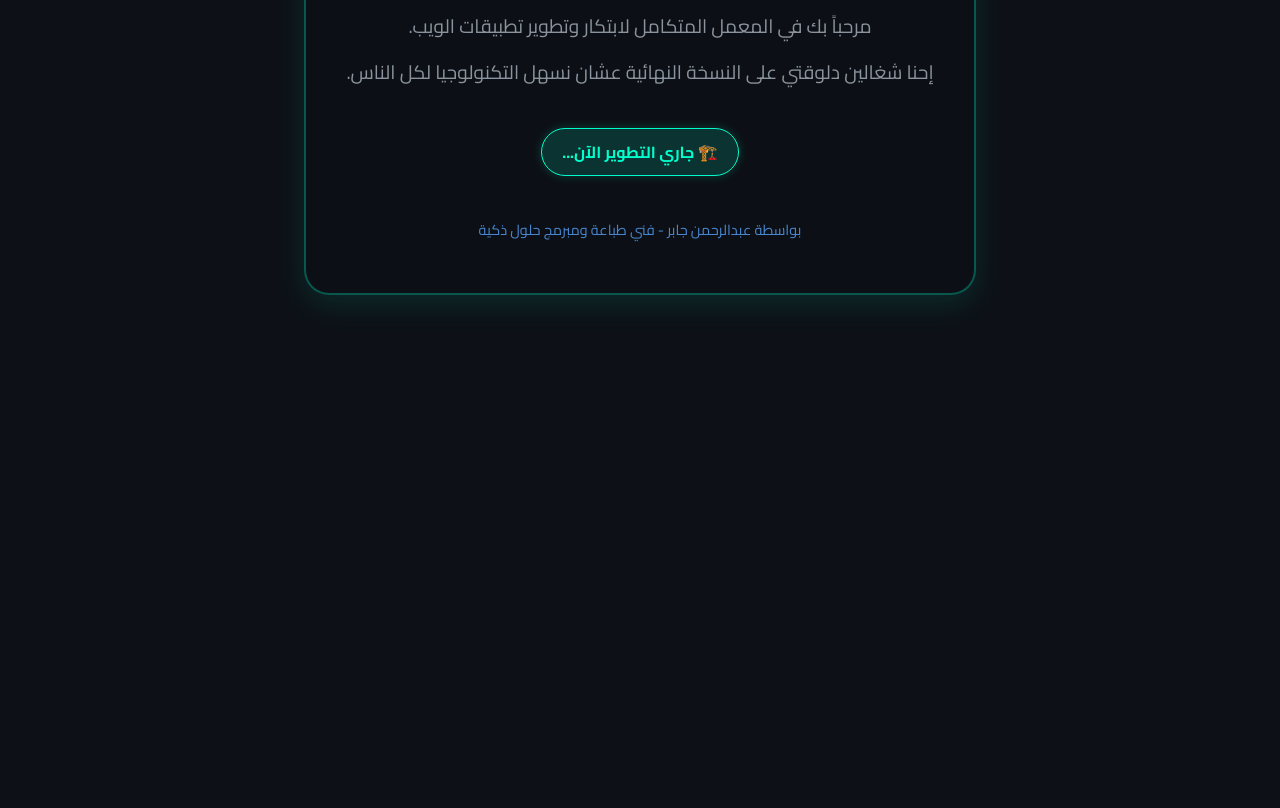
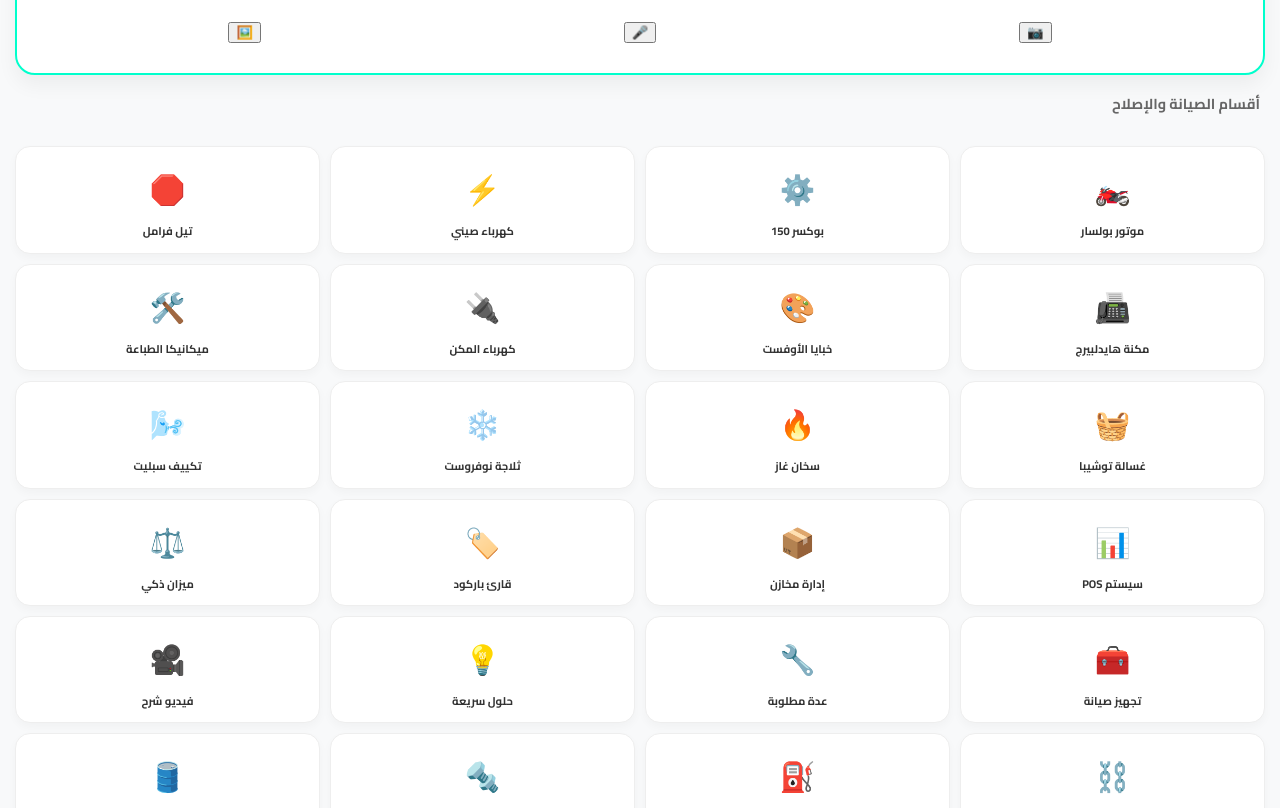
Before and after one commit to abdelrahmangaber103-AJLab/aj-lab-universal, a plain HTML site: page index.html in a window 1280 px wide. Shown: the part 337-1145 px from the top of the page. Before the commit the page ends 800 px from the top, so only its background shows below. Drawn offline with nearby package versions, Linux system fonts and the light colour scheme.

Commit message:
Update AJ Lab Pro

```diff
--- a/index.html
+++ b/index.html
@@ -2,109 +2,130 @@
 <html lang="ar" dir="rtl">
 <head>
     <meta charset="UTF-8">
-    <meta name="viewport" content="width=device-width, initial-scale=1.0">
-    <title>AJ Lab Universal | قريباً</title>
-    <link href="https://fonts.googleapis.com/css2?family=Cairo:wght@400;700&family=Nunito:wght@800;900&display=swap" rel="stylesheet">
+    <meta name="viewport" content="width=device-width, initial-scale=1.0, maximum-scale=1.0, user-scalable=no">
+    <title>AJ Lab Universal Pro</title>
+    <link href="https://fonts.googleapis.com/css2?family=Cairo:wght@400;700&family=Nunito:wght@900&display=swap" rel="stylesheet">
     <style>
-        :root {
-            --primary-color: #00ffcc; /* اللون اللبني المضيء */
-            --secondary-color: #58a6ff; /* لون أزرق فاتح للتفاصيل */
-            --bg-color: #0d1117; /* خلفية داكنة */
-            --text-color: #ffffff; /* لون النص الأبيض */
-        }
-        body {
-            background-color: var(--bg-color);
-            color: var(--text-color);
-            font-family: 'Cairo', sans-serif; /* الفونت الأساسي للنصوص */
-            margin: 0;
-            display: flex;
-            justify-content: center;
-            align-items: center;
-            height: 100vh;
-            overflow: hidden;
-        }
-        .container {
-            text-align: center;
-            border: 2px solid rgba(0, 255, 204, 0.3);
-            padding: 50px 40px;
-            border-radius: 25px;
-            /* تظليل ناعم حول البوكس */
-            box-shadow: 0 10px 30px rgba(0, 255, 204, 0.1);
-            max-width: 90%;
-            background: rgba(13, 17, 23, 0.8); /* خلفية نصف شفافة للبوكس */
-            backdrop-filter: blur(10px); /* تأثير ضبابي خلف البوكس */
-        }
+        :root { --primary: #00ffcc; --bg: #f8f9fa; --dark-card: #1c2128; --text: #333; }
+        body { background-color: var(--bg); font-family: 'Cairo', sans-serif; margin: 0; padding: 0; color: var(--text); }
+        .header { background: linear-gradient(135deg, #1a1a1a, #333); color: white; padding: 20px; text-align: center; border-radius: 0 0 25px 25px; box-shadow: 0 4px 15px rgba(0,0,0,0.2); }
+        .logo { font-family: 'Nunito', sans-serif; font-size: 2.2rem; color: var(--primary); margin: 0; }
 
-        /* --- تنسيق اللوجو الجديد --- */
-        .logo-container {
-            margin-bottom: 30px;
-            /* استخدام فونت بابل احترافي للوجو فقط */
-            font-family: 'Nunito', sans-serif;
-        }
-        .logo-main {
-            font-size: 4rem;
-            font-weight: 900;
-            color: var(--primary-color);
-            /* تأثير توهج (Glow) احترافي */
-            text-shadow: 0 0 15px rgba(0, 255, 204, 0.6);
-            line-height: 1;
-            letter-spacing: -2px;
-        }
-        .logo-sub {
-            font-size: 1.8rem;
-            font-weight: 800;
-            color: var(--text-color);
-            text-transform: uppercase;
-            letter-spacing: 6px;
-            margin-top: -5px;
-            /* تدرج لوني بسيط للكلمة الثانية */
-            background: linear-gradient(to right, #ffffff, var(--secondary-color));
-            -webkit-background-clip: text;
-            -webkit-text-fill-color: transparent;
-        }
-        /* --------------------------- */
+        /* بانر التشخيص الذكي - فيديو وصوت لايف */
+        .ai-banner { background: white; margin: 15px; padding: 20px; border-radius: 20px; box-shadow: 0 10px 20px rgba(0,0,0,0.05); display: flex; flex-direction: column; gap: 15px; border: 2px solid var(--primary); }
+        .live-status { background: #e0fbf6; color: #00a884; padding: 5px 15px; border-radius: 50px; font-weight: bold; font-size: 0.8rem; align-self: flex-start; }
+        .video-container { width: 100%; height: 200px; background: #000; border-radius: 15px; overflow: hidden; display: none; position: relative; }
+        video { width: 100%; height: 100%; object-fit: cover; }
 
-        p {
-            font-size: 1.2rem;
-            line-height: 1.6;
-            color: #8b949e;
-            margin: 15px 0;
-        }
-        .status {
-            display: inline-block;
-            background: rgba(0, 255, 204, 0.15);
-            color: var(--primary-color);
-            padding: 8px 20px;
-            border-radius: 50px;
-            font-weight: bold;
-            margin-top: 25px;
-            border: 1px solid var(--primary-color);
-            box-shadow: 0 0 10px rgba(0, 255, 204, 0.2);
-        }
-        .footer {
-            margin-top: 40px;
-            font-size: 0.9rem;
-            color: var(--secondary-color);
-            opacity: 0.8;
-        }
+        /* شبكة الأقسام (50 زرار فني) */
+        .section-title { padding: 0 20px; font-weight: bold; color: #666; font-size: 0.9rem; }
+        .main-grid { display: grid; grid-template-columns: repeat(4, 1fr); gap: 10px; padding: 15px; }
+        .grid-item { background: white; border-radius: 15px; padding: 15px 5px; text-align: center; box-shadow: 0 4px 10px rgba(0,0,0,0.03); cursor: pointer; transition: 0.2s; border: 1px solid #eee; }
+        .grid-item:active { transform: scale(0.9); background: #f0f0f0; }
+        .grid-item .icon { font-size: 1.8rem; margin-bottom: 8px; display: block; }
+        .grid-item .label { font-size: 0.7rem; font-weight: bold; line-height: 1.2; display: block; }
+
+        /* منطقة الردود */
+        #aiResponse { margin: 15px; padding: 15px; background: var(--dark-card); color: white; border-radius: 15px; display: none; border-right: 5px solid var(--primary); font-size: 0.9rem; }
+
+        .controls { display: flex; justify-content: space-around; padding: 10px; }
+        .btn-action { padding: 12px 25px; border-radius: 50px; border: none; font-weight: bold; cursor: pointer; font-family: 'Cairo'; }
+        .btn-ai { background: var(--primary); color: #1a1a1a; width: 80%; margin: 0 auto; display: block; }
     </style>
 </head>
 <body>
 
-    <div class="container">
-        <div class="logo-container">
-            <div class="logo-main">AJ Lab</div>
-            <div class="logo-sub">Universal</div>
-        </div>
-        <p>مرحباً بك في المعمل المتكامل لابتكار وتطوير تطبيقات الويب.</p>
-        <p>إحنا شغالين دلوقتي على النسخة النهائية عشان نسهل التكنولوجيا لكل الناس.</p>
+    <div class="header">
+        <h1 class="logo">AJ Lab Universal Pro</h1>
+        <p style="font-size: 0.8rem; margin-top: 5px;">النسخة الفابريكا | أسطى كل الصنعات</p>
+    </div>
 
-        <div class="status">🏗️ جاري التطوير الآن...</div>
-
-        <div class="footer">
-            بواسطة عبدالرحمن جابر - فني طباعة ومبرمج حلول ذكية
+    <div class="ai-banner">
+        <div class="live-status">● متصل بالذكاء الاصطناعي لايف</div>
+        <div class="video-container" id="vidBox"><video id="video" autoplay muted></video></div>
+        <textarea id="textInput" placeholder="اكتب العطل أو اضغط ميكروفون.." style="width: 100%; border: none; outline: none; font-family: 'Cairo';"></textarea>
+        <button class="btn-action btn-ai" onclick="askMasterAI()">بدء التشخيص الذكي</button>
+        <div class="controls">
+            <button onclick="startCamera()" title="فيديو">📷</button>
+            <button onclick="startVoice()" title="صوت">🎤</button>
+            <button onclick="document.getElementById('fileInput').click()" title="صورة">🖼️</button>
+            <input type="file" id="fileInput" style="display:none" onchange="handleImage(this)">
         </div>
     </div>
 
+    <div id="aiResponse"></div>
+
+    <p class="section-title">أقسام الصيانة والإصلاح</p>
+    <div class="main-grid" id="grid50"></div>
+
+    <script>
+        const API_KEY = "AIzaSyDSEanlwCKhNGvp4zwGksuk5Vgr_qMZ0TM";
+        const categories = [
+            {n:"موتور بولسار", i:"🏍️"}, {n:"بوكسر 150", i:"⚙️"}, {n:"كهرباء صيني", i:"⚡"}, {n:"تيل فرامل", i:"🛑"},
+            {n:"مكنة هايدلبيرج", i:"📠"}, {n:"خبايا الأوفست", i:"🎨"}, {n:"كهرباء المكن", i:"🔌"}, {n:"ميكانيكا الطباعة", i:"🛠️"},
+            {n:"غسالة توشيبا", i:"🧺"}, {n:"سخان غاز", i:"🔥"}, {n:"ثلاجة نوفروست", i:"❄️"}, {n:"تكييف سبليت", i:"🌬️"},
+            {n:"سيستم POS", i:"📊"}, {n:"إدارة مخازن", i:"📦"}, {n:"قارئ باركود", i:"🏷️"}, {n:"ميزان ذكي", i:"⚖️"},
+            {n:"تجهيز صيانة", i:"🧰"}, {n:"عدة مطلوبة", i:"🔧"}, {n:"حلول سريعة", i:"💡"}, {n:"فيديو شرح", i:"🎥"},
+            {n:"دبرياج هندي", i:"⛓️"}, {n:"كربراتير", i:"⛽"}, {n:"عمرة موتور", i:"🔩"}, {n:"تغيير زيت", i:"🛢️"},
+            {n:"غسالة أطباق", i:"🍽️"}, {n:"مكواة بخار", i:"💨"}, {n:"خلاط فريش", i:"🌪️"}, {n:"ميكروويف", i:"🍱"},
+            {n:"مكنة حلاقة", i:"✂️"}, {n:"راوتر نت", i:"🌐"}, {n:"شاشة LED", i:"📺"}, {n:"ريسيفر", i:"📡"},
+            {n:"كمبروسر", i:"💨"}, {n:"مروحة سقف", i:"🌀"}, {n:"شفاط مطبخ", i:"🏠"}, {n:"مكنة خياطة", i:"🧵"},
+            {n:"طلمبة مياه", i:"💧"}, {n:"بطارية موتوسيكل", i:"🔋"}, {n:"بوجيهات", i:"🕯️"}, {n:"مساعدين", i:"🪜"},
+            {n:"طابعة ليزر", i:"🖨️"}, {n:"حبارة ألوان", i:"🌈"}, {n:"درام المكنة", i:"⚪"}, {n:"ورق طباعة", i:"📄"},
+            {n:"تجهيز أوردر", i:"📝"}, {n:"حساب مبيعات", i:"💰"}, {n:"تقرير يومي", i:"📅"}, {n:"دعم فني", i:"📞"},
+            {n:"خبير صيني", i:"🏮"}, {n:"خبير هندي", i:"👳"}
+        ];
+
+        const grid = document.getElementById('grid50');
+        categories.forEach(c => {
+            const div = document.createElement('div');
+            div.className = 'grid-item';
+            div.innerHTML = `<span class="icon">${c.i}</span><span class="label">${c.n}</span>`;
+            div.onclick = () => { document.getElementById('textInput').value = `عطل في ${c.n}: `; askMasterAI(); };
+            grid.appendChild(div);
+        });
+
+        async function askMasterAI() {
+            const input = document.getElementById('textInput').value;
+            const resDiv = document.getElementById('aiResponse');
+            resDiv.style.display = "block";
+            resDiv.innerText = "الأسطى بيفحص العطل لايف من المصادر... ⏳";
+
+            try {
+                const response = await fetch(`https://generativelanguage.googleapis.com/v1beta/models/gemini-1.5-flash:generateContent?key=${API_KEY}`, {
+                    method: "POST",
+                    headers: { "Content-Type": "application/json" },
+                    body: JSON.stringify({
+                        contents: [{ parts: [{ text: `أنت أسطى خبير وشاطر جداً اسمك AJ Lab. تخصصك: ميكانيكا موتوسيكلات (هندي وصيني)، مكن طباعة هايدلبيرج، أجهزة منزلية، وسيستم POS. رد بلهجة مصرية عامية فنية ومختصرة جداً. حلل العطل ده: ${input}. اذكر: 1- السبب المرجح. 2- العدة المطلوبة بالظبط. 3- خطوة الإصلاح الفني "الفابريكا".` }] }]
+                    })
+                });
+                const data = await response.json();
+                const aiText = data.candidates[0].content.parts[0].text;
+                resDiv.innerHTML = `<strong>الخلاصة من الأسطى:</strong><br>${aiText}`;
+                speak(aiText);
+            } catch (e) { resDiv.innerText = "في مشكلة في الربط يا هندسة، اتأكد من المفتاح والنت."; }
+        }
+
+        function speak(text) {
+            const msg = new SpeechSynthesisUtterance(text);
+            msg.lang = 'ar-EG';
+            window.speechSynthesis.speak(msg);
+        }
+
+        function startCamera() {
+            const vidBox = document.getElementById('vidBox');
+            vidBox.style.display = "block";
+            navigator.mediaDevices.getUserMedia({ video: true }).then(stream => {
+                document.getElementById('video').srcObject = stream;
+            });
+        }
+
+        function startVoice() {
+            const recognition = new (window.SpeechRecognition || window.webkitSpeechRecognition)();
+            recognition.lang = 'ar-EG';
+            recognition.onresult = (e) => { document.getElementById('textInput').value = e.results[0][0].transcript; askMasterAI(); };
+            recognition.start();
+        }
+    </script>
 </body>
 </html>
```
